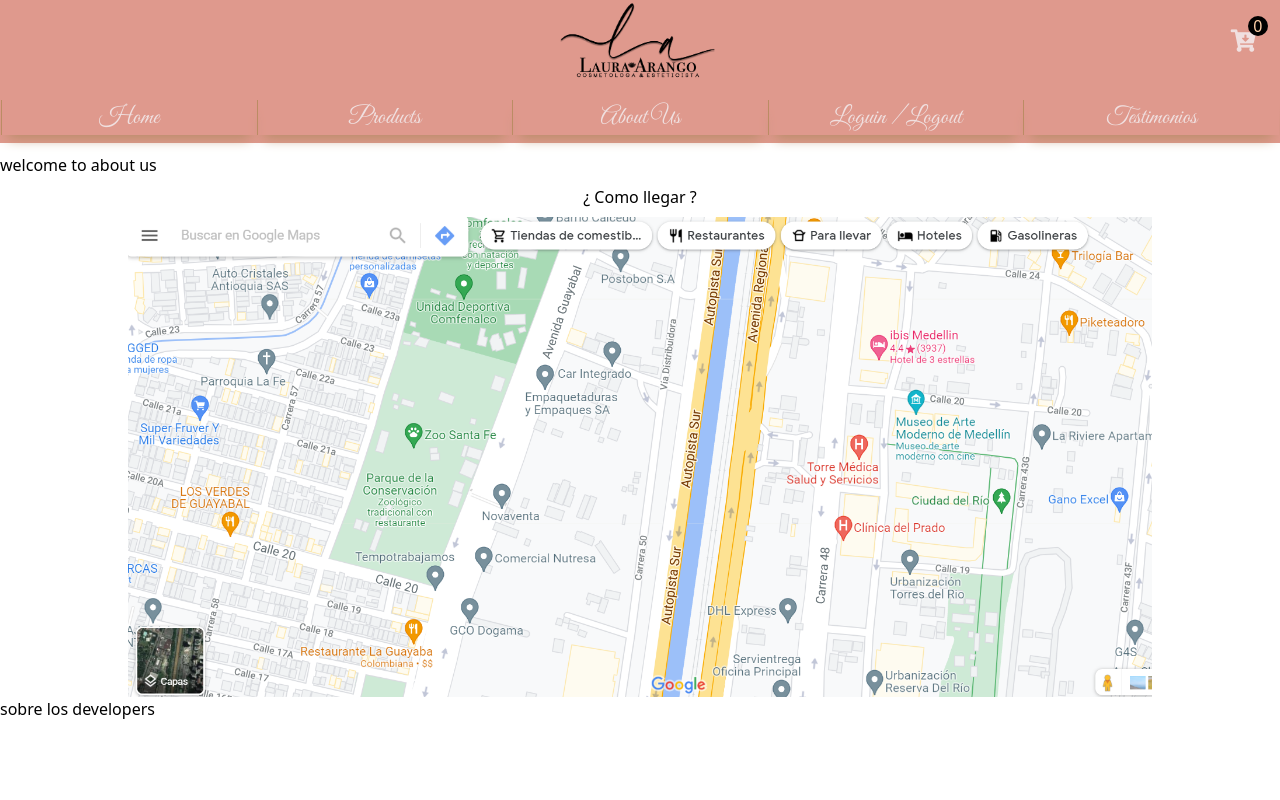
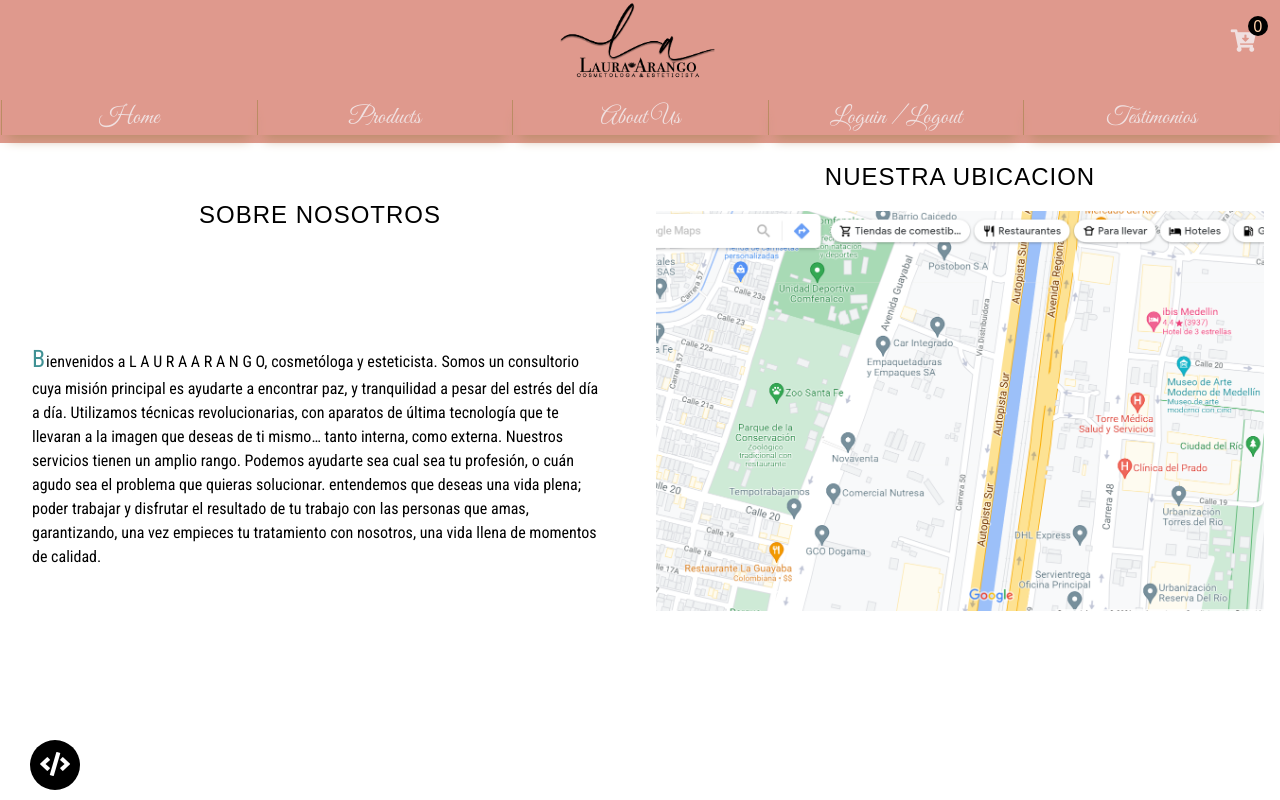
Before and after one commit to jayad23/projectEcommerce, a React (Create React App) app: page /aboutus in a window 1280 px wide. Built offline with nearby package versions, Linux system fonts and the light colour scheme; the HTML template or start-up script is replaced by a standard one.

Commit message:
form de form de forms

```diff
--- a/public/index.html
+++ b/public/index.html
@@ -29,6 +29,12 @@
     <link rel="preconnect" href="https://fonts.googleapis.com">
     <link rel="preconnect" href="https://fonts.gstatic.com" crossorigin>
     <link href="https://fonts.googleapis.com/css2?family=Roboto:wght@500&display=swap" rel="stylesheet">
+    <link rel="preconnect" href="https://fonts.googleapis.com">
+    <link rel="preconnect" href="https://fonts.gstatic.com" crossorigin>
+    <link href="https://fonts.googleapis.com/css2?family=Lato:wght@400;700&display=swap" rel="stylesheet">
+    <link rel="preconnect" href="https://fonts.googleapis.com">
+    <link rel="preconnect" href="https://fonts.gstatic.com" crossorigin>
+    <link href="https://fonts.googleapis.com/css2?family=Roboto+Condensed:wght@400;700&display=swap" rel="stylesheet">
 
     <title>React App</title>
   </head>
--- a/src/Customs/MainLayOut/MainLayOut.jsx
+++ b/src/Customs/MainLayOut/MainLayOut.jsx
@@ -7,7 +7,7 @@
     return (
         <>
           <Header/>
-          {children}
+            {children}
         </>
     )
 }
--- a/src/Views/AboutUs/AboutUs.jsx
+++ b/src/Views/AboutUs/AboutUs.jsx
@@ -7,16 +7,29 @@
 const AboutUs = () => {
     return (
         <div className="contenedor-about">
-           <h2>welcome to about us</h2>
+         <div className="container-general">
 
-           <h3 className="text-center py-2">¿ Como llegar ?</h3>
-           <div className="contenedor-map">
-             <a href="https://www.google.com/maps/place/Cl%C3%ADnica+Oftalmol%C3%B3gica+de+Antioquia+-+Clof%C3%A1n/@6.2232396,-75.5768039,17z/data=!3m1!4b1!4m5!3m4!1s0x8e4429ccac1d781b:0x756dde10c43680e8!8m2!3d6.2232349!4d-75.574882" target="_blanck" rel="noreferrer"><img src={imgMapaEcomerce} alt="" /></a>
-           </div>
+              <div className="container-info">
+                <h2>Sobre nosotros</h2>
+                <p>Bienvenidos a L A U R A  A R A N G O, cosmetóloga y esteticista.
+                Somos un consultorio cuya misión principal es ayudarte a encontrar paz, y tranquilidad a pesar del estrés del día a día.
+                Utilizamos técnicas revolucionarias, con aparatos de última tecnología que te llevaran a la imagen que deseas de ti mismo… tanto interna, como externa.
+                Nuestros servicios tienen un amplio rango. Podemos ayudarte sea cual sea tu profesión, o cuán agudo sea el problema que quieras solucionar.
+                entendemos que deseas una vida plena; poder trabajar y disfrutar el resultado de tu trabajo con las personas que amas, garantizando, una vez empieces tu tratamiento con nosotros, una vida llena de momentos de calidad.</p>
+              </div>
 
-           <div className="footer">
-              <Link to="/developers"><h2>sobre los developers</h2></Link>
-           </div>
+              <div className="container-map">
+                <h3 className="text-center py-2 my-2">Nuestra ubicacion</h3>
+                <div className="contenedor-map">
+                  <a href="https://www.google.com/maps/place/Cl%C3%ADnica+Oftalmol%C3%B3gica+de+Antioquia+-+Clof%C3%A1n/@6.2232396,-75.5768039,17z/data=!3m1!4b1!4m5!3m4!1s0x8e4429ccac1d781b:0x756dde10c43680e8!8m2!3d6.2232349!4d-75.574882" target="_blanck" rel="noreferrer"><img src={imgMapaEcomerce} alt="" /></a>
+                </div>
+              </div>
+         </div>
+
+          <div className="icon-dev">
+              <Link to="/developers"><i className="fas fa-code "></i></Link>
+          </div>
+
         </div>
     )
 }
--- a/src/Views/AboutUs/AboutUs.styles.css
+++ b/src/Views/AboutUs/AboutUs.styles.css
@@ -1,17 +1,82 @@
 .contenedor-about{
-    margin-top: 70px;
+    margin-top: 60px;
 }
 
+.container-general{
+    width: 100%;
+    display: flex;
+    height: 60vh;
+}
+
+.container-info{
+    width: 50%;
+    display: flex;
+    flex-direction: column;
+    justify-content: space-around;
+    align-items: center;
+
+}
+
+.container-info>h2{
+    font-family: sans-serif;
+    font-size: 1.5rem;
+    letter-spacing: 1px;
+    text-transform: uppercase;
+}
+
+.container-info>p{
+    width: 90%;
+    margin: 0 auto;
+    font-family: 'Roboto Condensed', sans-serif;
+}
+
+.container-info>p::first-letter{
+    letter-spacing: 1px;
+    font-size: 1.5rem;
+    color: #409194;
+}
+
+.container-map{
+    width: 50%;
+
+}
+
+.container-map>h3{
+    font-family: sans-serif;
+    font-size: 1.5rem;
+    letter-spacing: 1px;
+    text-transform: uppercase;
+}
+
+
 .contenedor-map{
-    width: 80%;
+    width: 100%;
     margin: auto;
 }
 
 .contenedor-map>a>img{
-    width: 100%;
+    width: 95%;
     margin: auto;
-    height: 60vh;
+    height: 50vh;
     object-fit: cover;
+}
+
+.icon-dev{
+    width:  50px;
+    height: 50px;
+    background-color: black;
+    border-radius: 50%;
+    display: flex;
+    justify-content: center;
+    align-items: center;
+    position: absolute;
+    bottom: 10px;
+    left: 30px;
+}
+
+.icon-dev>a>i{
+    color: white;
+    font-size: 1.5rem;
 }
 
 @media screen and (max-width: 685px) {
@@ -19,4 +84,11 @@
     .contenedor-about{
         margin-top: 0px;
     }
+
+    .container-general{
+        margin-top: 20px;
+        flex-direction: column;
+        justify-content: center;
+        align-items: center;
+    }
 }
--- a/src/Views/Login/Login.jsx
+++ b/src/Views/Login/Login.jsx
@@ -3,6 +3,8 @@
 import { firebase, googleProvider} from '../..//Firebase/Firebase.config'
 import "./Login.styles.css"
 import ProductsContext from '../../Context/ProductsContext'
+
+import imgLogin from "../../Assets/imgLogin.jpg"
 
 const Login = () => {
 
@@ -30,6 +32,13 @@
 
 
     return (
+
+            <div className="container-log">
+
+                <div className="img-container">
+                    <img src={imgLogin} alt="" />
+                </div>
+
                 <div className="contenedor-login">
                     {
                         state.loggedUser ?
@@ -60,6 +69,8 @@
                         null
                     }
                 </div>
+            </div>
+
     )
 }
 
--- a/src/Views/Login/Login.styles.css
+++ b/src/Views/Login/Login.styles.css
@@ -1,19 +1,41 @@
+
+
+.container-log{
+    width: 100%;
+    display: flex;
+    justify-content: space-between;
+    height: 70vh;
+    padding: 0 20px;
+    margin-top: 80px;
+}
+
+.img-container{
+    width: 50%;
+    background-color: pink;
+}
+
+.img-container>img{
+    width: 100%;
+    height: 100%;
+    object-fit: cover;
+    border-radius: 5px 0 0 5px;
+}
+
+
+
+
 .contenedor-login{
-    margin-top: 70px;
+    border-radius: 0 5px 5px 0;
     display: flex;
     flex-direction: column;
     align-items: center;
-
+    width: 50%;
+    background-color: rgb(240, 234, 234);
+    padding-top: 60px;
 
 }
 
-@media screen and (max-width: 685px) {
 
-    .contenedor-login{
-        margin-top: 0px;
-    }
-
-}
 
 .log-in{
     display: flex;
@@ -25,12 +47,11 @@
 }
 
 .log-in > input{
-    -webkit-box-shadow: 0px 1px 15px 3px rgba(0,0,0,0.32);
-    box-shadow: 0px 1px 15px 3px rgba(0,0,0,0.32);
+
     margin: 0.5rem;
-    width: 300px;
+    width: 400px;
     padding: 5px;
-    border-radius: 10px;
+    border-radius: 2px;
     color: #409194;
 
 }
@@ -53,7 +74,7 @@
     margin-top: 10px;
     color: #fff;
     background-color: #409194;
-    width: 300px;
+    width: 400px;
     font-style: 1rem;
 }
 
@@ -69,7 +90,7 @@
 
 .container-gmail > button{
     background-color: #409194;
-    width: 300px;
+    width: 400px;
     color:#fff;
     padding: 5px 10px;
     border-radius: 5px;
@@ -107,7 +128,7 @@
     color: white;
     padding: 0.4rem .6rem;
     border-radius: 5px;
-    width: 300px;
+    width: 400px;
     cursor: pointer;
     display: flex;
     justify-content: center;
@@ -117,3 +138,11 @@
     color: #df998d;
     border: 1px solid #df998d;
 }
+
+@media screen and (max-width: 685px) {
+
+    .contenedor-login{
+        margin-top: 0px;
+    }
+
+}
--- a/src/Views/Register/Register.jsx
+++ b/src/Views/Register/Register.jsx
@@ -30,6 +30,7 @@
 
     return (
         <div className="container-register">
+            <h2>Crear Cuenta !</h2>
             <form
                 onSubmit={(e)=> handlerRegister(e)}
                 className="sign-up">
--- a/src/Views/Register/Register.style.css
+++ b/src/Views/Register/Register.style.css
@@ -1,6 +1,20 @@
 .container-register{
+    margin: 0 auto;
+    width: 40%;
     margin-top: 6rem;
 
+
+}
+
+.container-register>h2{
+    width: 70%;
+    margin: 0 auto;
+    margin-bottom: 15px;
+    text-align: center;
+    padding-bottom: 10px;
+    color: #409194;
+    font-size: 1.5rem;
+    border-bottom: 1px solid rgb(161, 156, 156);
 }
 .sign-up{
     display: flex;
@@ -12,15 +26,30 @@
 
 .sign-up > input{
     margin: 0.5rem;
-    width: 40%;
+    width: 100%;
     padding: 0.7rem;
-    border-radius: 2rem;
-    background-color: gray;
+    border-radius: 5px;
+    color: #409194;
+    border: 1px solid grey;
+    box-shadow: 2px 2px 2px grey;
+}
+.sign-up > input::placeholder{
+    color: #409194;
+}
+
+.sign-up > input:focus{
+    outline: none;
 }
 
 .sign-up > button{
-    background-color: yellowgreen;
+    background-color: #409194;
     padding: 0.6rem;
-    border-radius: 0.4rem;
+    border-radius: 5px;
     margin-top: 0.7rem;
+    color: #fff;
 }
+.sign-up > button:hover{
+    background-color: #fff;
+    color: #409194;
+    border: 1px solid #409194;
+}
```
Also changed, not shown: src/Assets/imgLogin.jpg (added), src/Assets/imgLogin2.jpg (added), src/Context/ProductsContext.jsx (line endings or trailing spaces). Lines whose indentation alone changed are shown as unchanged.
